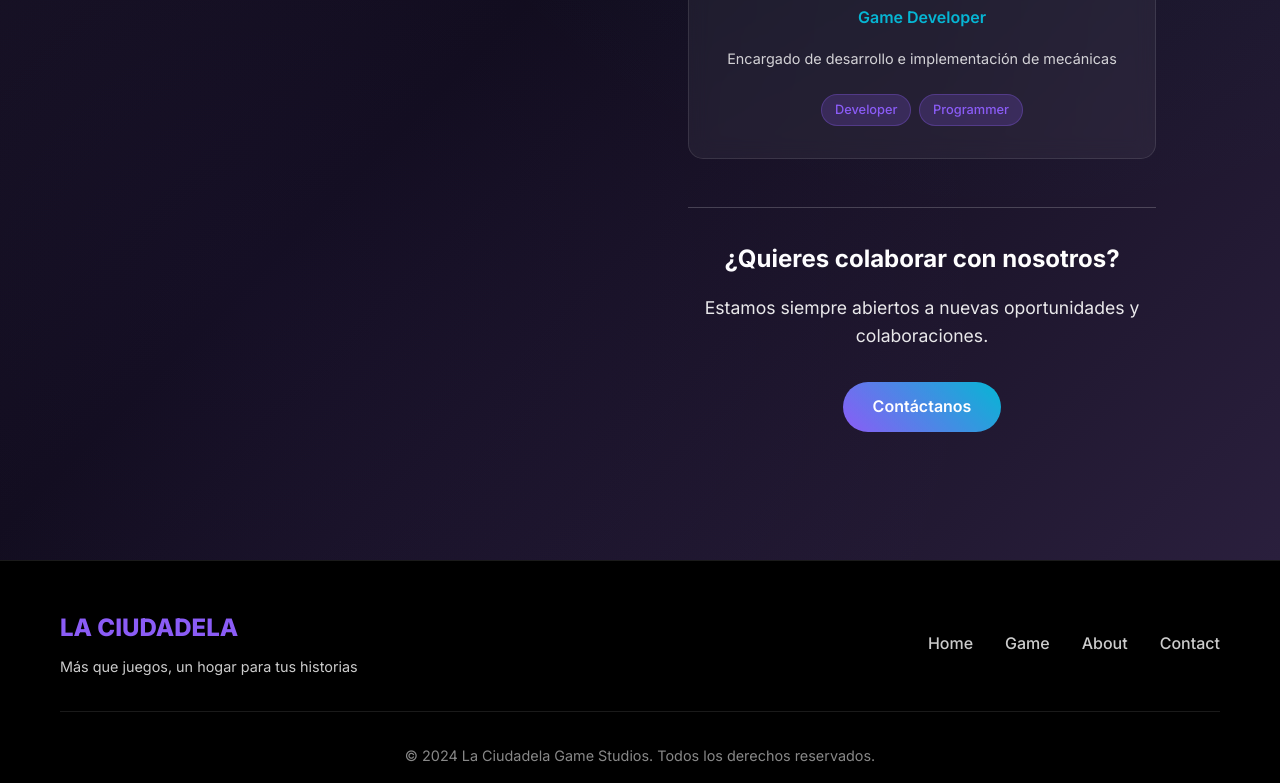
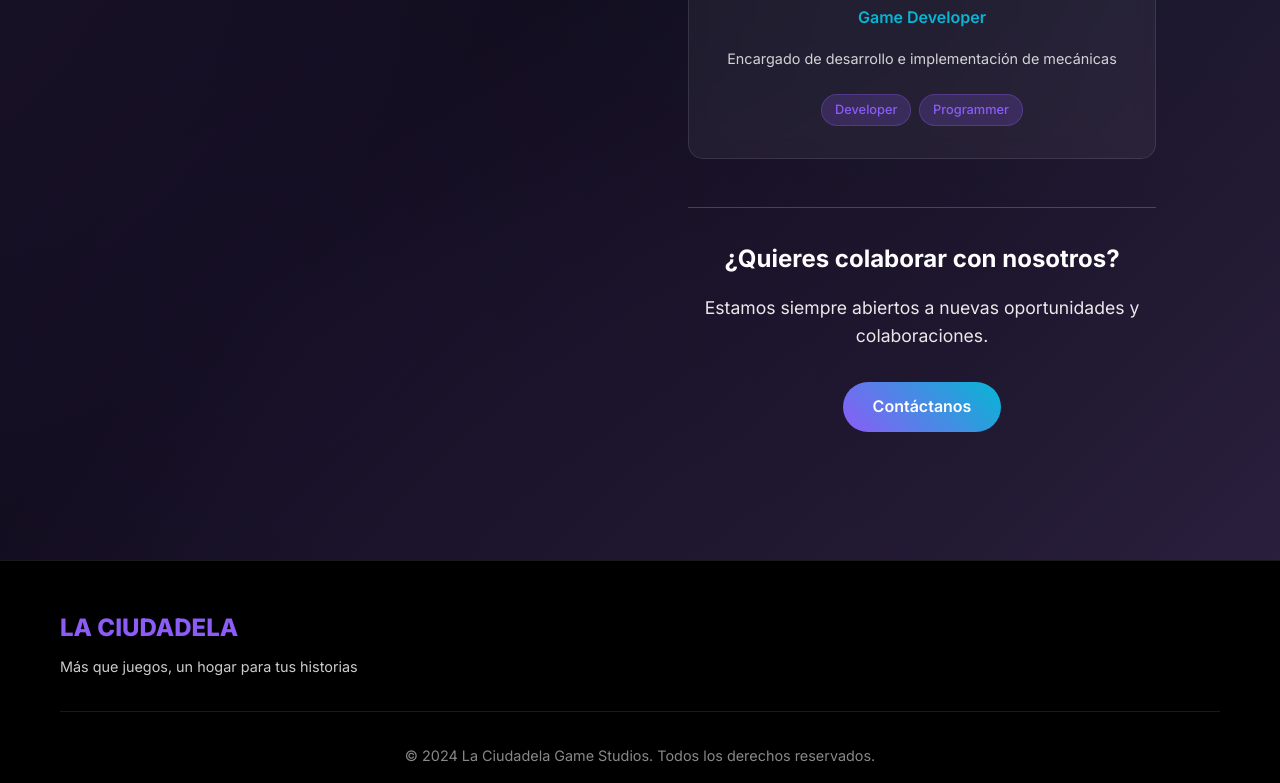
Before and after one commit to Undateable/Ciudadela, a plain HTML site: page index.html in a window 1280 px wide. Shown: the part 3297-4080 px from the top of the page. Drawn offline with Linux system fonts and the light colour scheme; files whose address does not match are found by name.

Commit message:
Update button email link and styles

```diff
--- a/assets/css/styles.css
+++ b/assets/css/styles.css
@@ -1459,19 +1459,7 @@ body {
 }
 
 .footer-links {
-    display: flex;
-    gap: 2rem;
-}
-
-.footer-links a {
-    color: #cccccc;
-    text-decoration: none;
-    font-weight: 500;
-    transition: color 0.3s ease;
-}
-
-.footer-links a:hover {
-    color: var(--primary-color);
+    display: none;
 }
 
 .footer-bottom {
--- a/index.html
+++ b/index.html
@@ -290,7 +290,7 @@
                     <div class="cta-section">
                         <h4>¿Quieres colaborar con nosotros?</h4>
                         <p>Estamos siempre abiertos a nuevas oportunidades y colaboraciones.</p>
-                        <a href="mailto:info@laciudadelagames.com" class="btn btn-primary">Contáctanos</a>
+                        <a href="mailto:laciudadelastudios@gmail.com" class="btn btn-primary">Contáctanos</a>
                     </div>
                 </div>
             </div>
```
